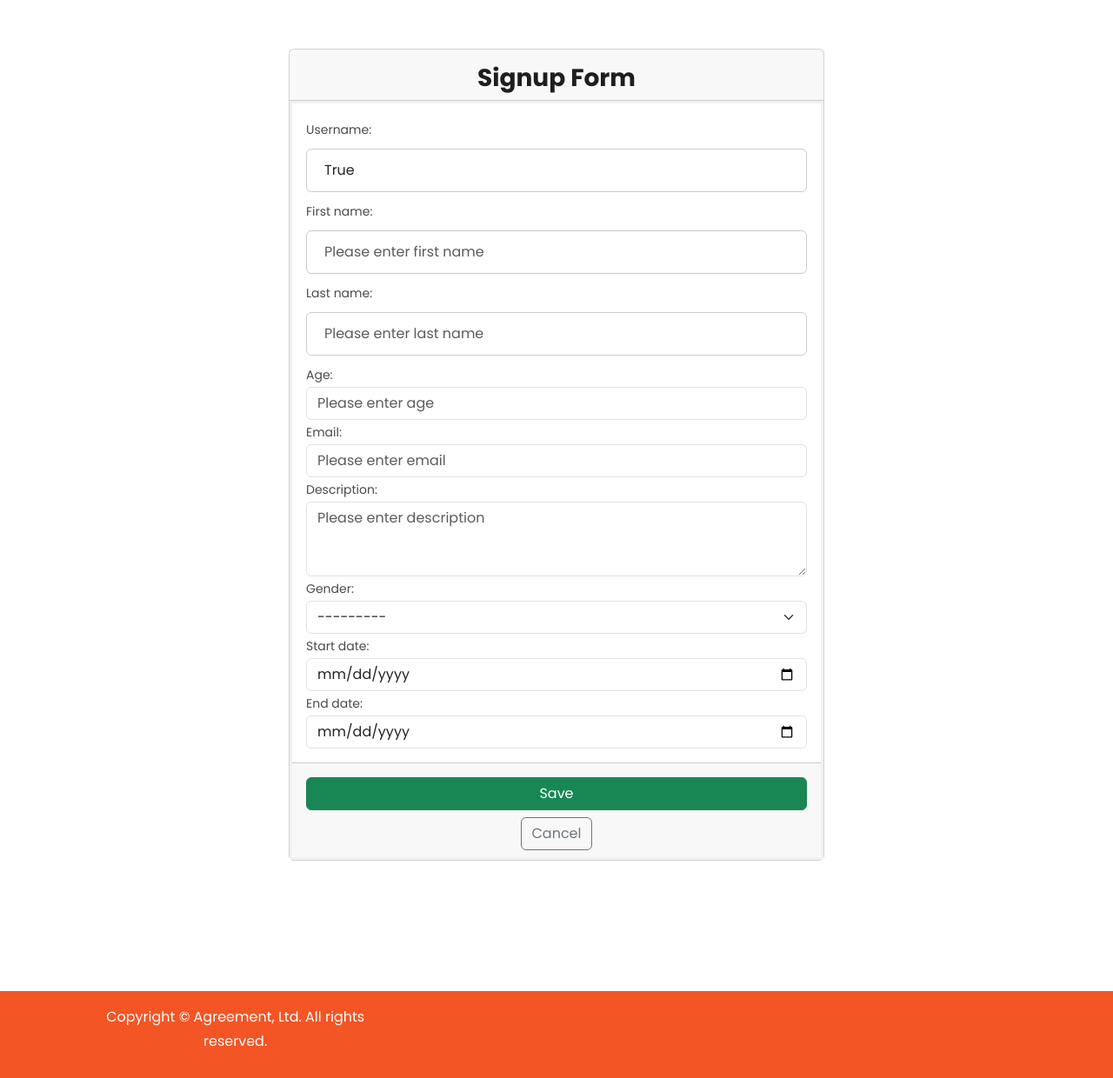
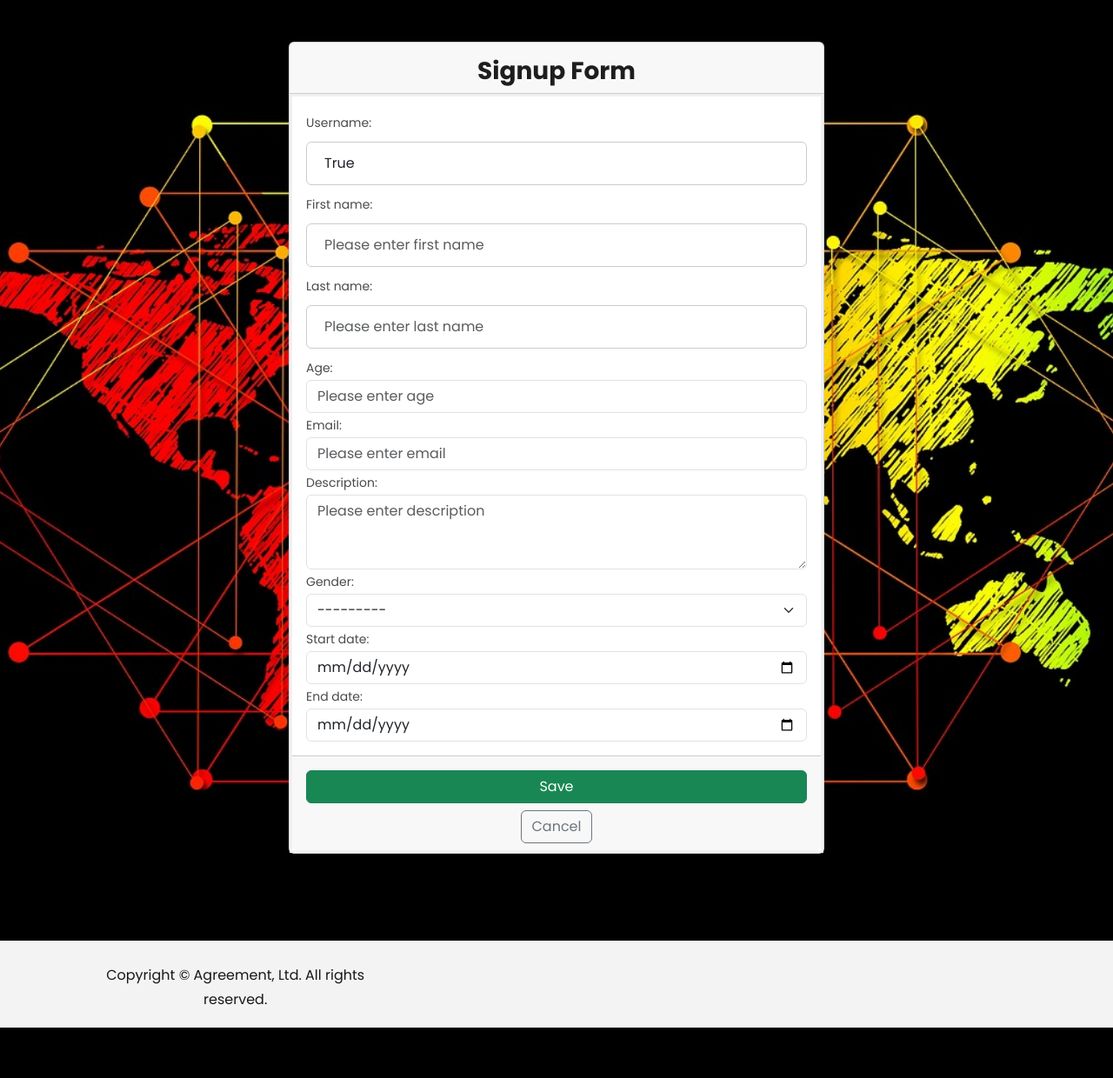
Before and after one commit to margaretacrivat/BudgetTracking_PJ, a Django app: page /signup/ in a window 1280 px wide. Shown: the whole page at 87% size. After the commit the page ends 1182 px from the top, so only its background shows below. Run offline with Django 5.2, Linux system fonts and the light colour scheme; some libraries are stand-ins or nearby versions.

Commit message:
signup updates

```diff
--- a/static/assets/css/forms_login.css
+++ b/static/assets/css/forms_login.css
@@ -1,6 +1,6 @@
 /*
 ---------------------------------------------
-Login Forms Style
+Login Form Style
 ---------------------------------------------
 */
 
@@ -75,3 +75,18 @@ span.psw {
     width: 100%;
   }
 }
+
+/*
+---------------------------------------------
+Signup Form Style
+---------------------------------------------
+*/
+
+.container-fluid {
+  background-color: blue;
+  padding-bottom: 100px;
+  background-image: url(../img/globe-connect.jpg);
+  background-position: center bottom;
+  background-repeat: no-repeat;
+  background-size: cover;
+}
--- a/static/assets/css/main-style.css
+++ b/static/assets/css/main-style.css
@@ -1169,7 +1169,7 @@ Featured Style
 ---------------------------------------------
 */
 .featured .container {
-   border-bottom: 1.5px solid #fc6222;
+   border-bottom: 1.5px solid #f3f3f3;
     padding: 40px 20px;
 }
 
@@ -1429,6 +1429,7 @@ Contact Style
     margin-top: -240px;
     position: relative;
     z-index: 1;
+    margin-bottom: 150px;
 }
 
 .contact-content #map {
@@ -1534,15 +1535,16 @@ footer.footer-no-gap {
 }
 
 footer {
-    margin-top: 150px;
-    background-color: #f35525;
+    /*margin-top: 150px;*/
+    background-color: #f3f3f3;
     min-height: 100px;
+    padding-top: 10px;
 }
 
 footer p {
     text-align: center;
     /*line-height: 100px;*/
-    color: #fff;
+    color: #1a1818;
     font-size: 16px;
     font-weight: 400;
 }
--- a/templates/user/signup.html
+++ b/templates/user/signup.html
@@ -5,8 +5,8 @@
 
 {% block content %}
 
-    <div class="container-fluid">
-        <div class="row mt-2 mb-2">
+    <div class="container-fluid" style="background-color: #f3f3f3">
+        <div class="row">
             <div class="col-md-6 offset-md-3">
                 <br><br>
                 <div class="card">
```
Also changed, not shown: static/assets/img/connect.jpg (added), static/assets/img/globe-connect.jpg (added).
